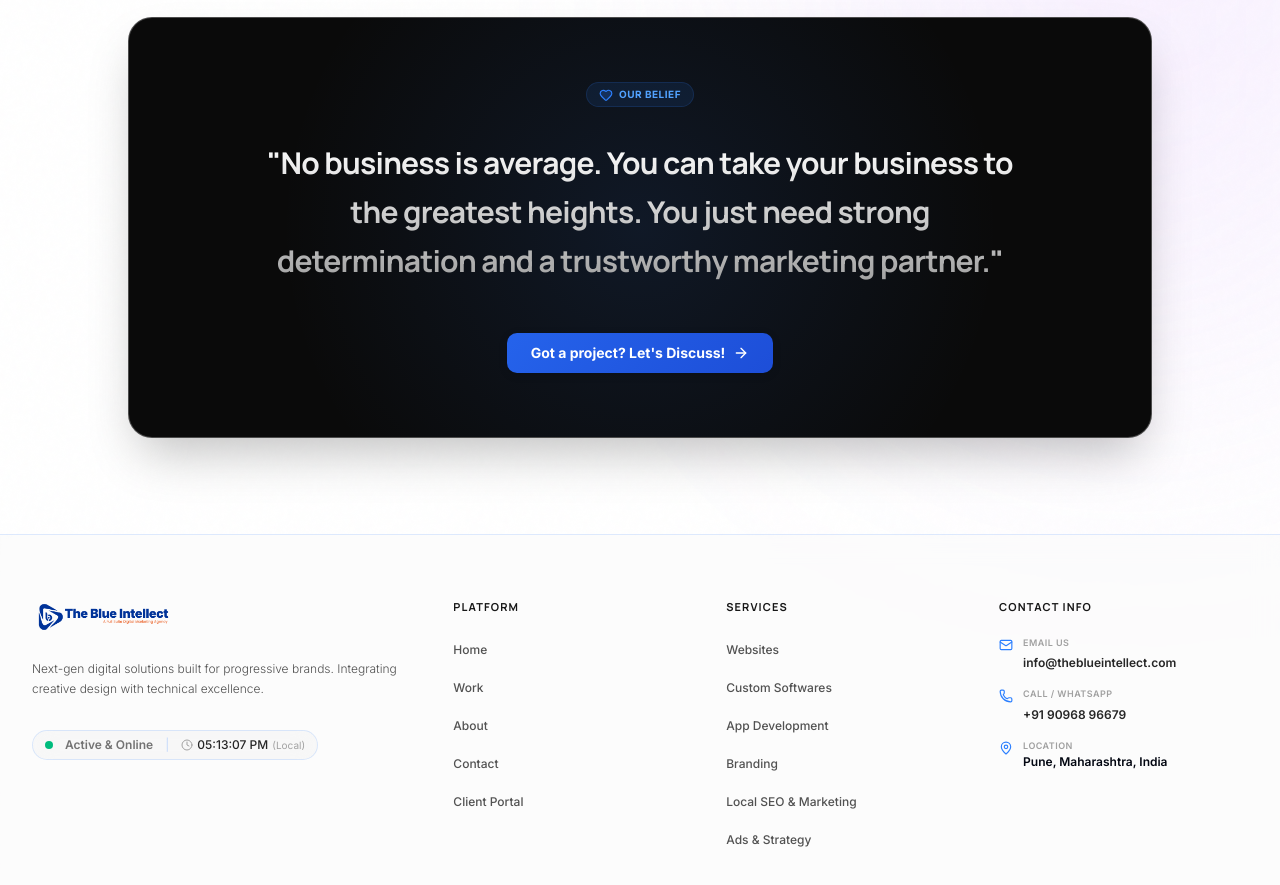
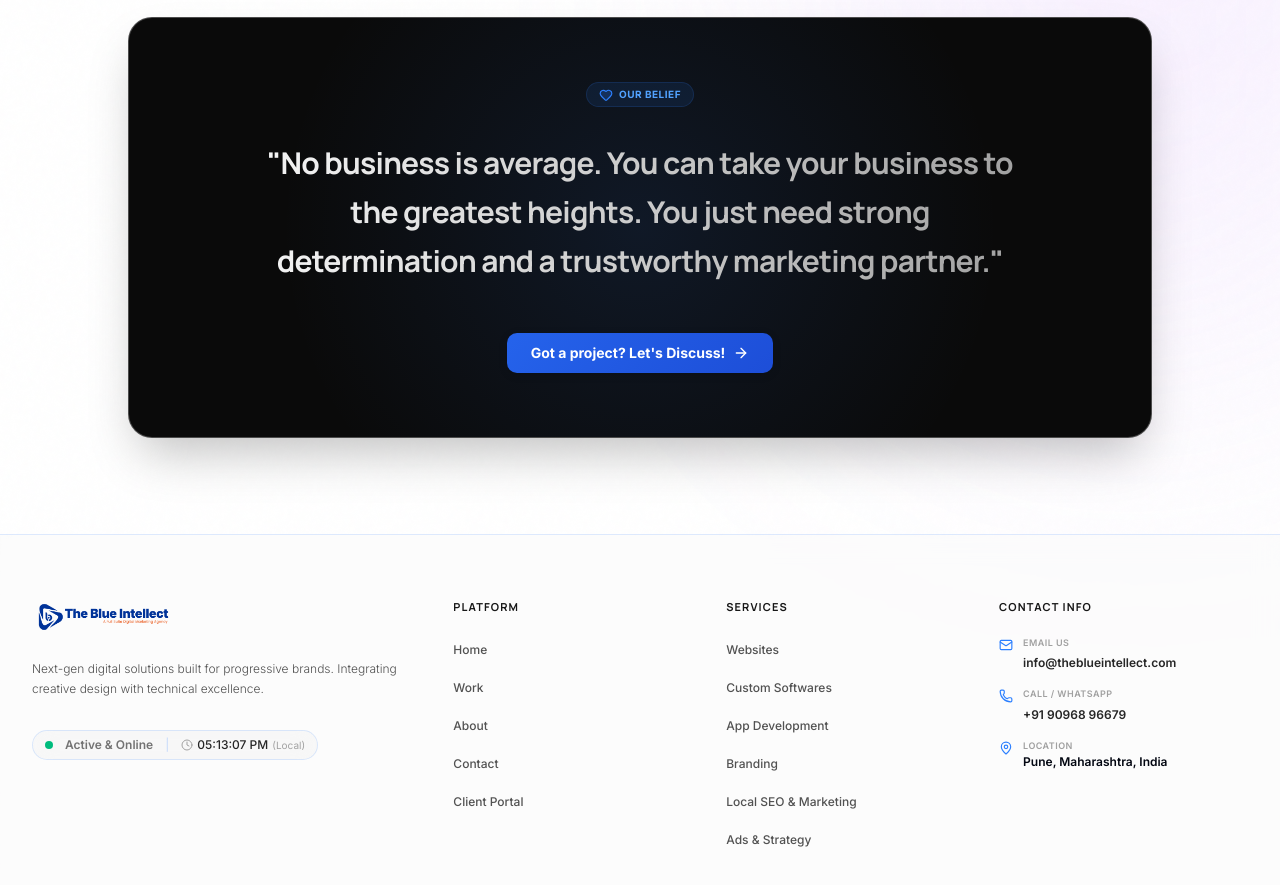
Before and after one commit to sapatil2212/The-Blue-Intellect-Portfolio, a Next.js app: page /about in a window 1280 px wide. Shown: the part 1640-2525 px from the top of the page. Built offline with nearby package versions, Linux system fonts and the light colour scheme.

Commit message:
Update Our Belief quote text gradient to go from left-to-right (horizontal) with subtle off-white and medium gray

```diff
--- a/src/app/about/page.tsx
+++ b/src/app/about/page.tsx
@@ -203,7 +203,7 @@
             <span>Our Belief</span>
           </div>
 
-          <h2 className="text-xl sm:text-2xl md:text-3xl font-extrabold tracking-tight text-transparent bg-clip-text bg-gradient-to-b from-white to-neutral-400 leading-relaxed font-display max-w-3xl mx-auto">
+          <h2 className="text-xl sm:text-2xl md:text-3xl font-extrabold tracking-tight text-transparent bg-clip-text bg-gradient-to-r from-neutral-100 to-neutral-400 leading-relaxed font-display max-w-3xl mx-auto">
             "No business is average. You can take your business to the greatest heights. You just need strong determination and a trustworthy marketing partner."
           </h2>
 
```
